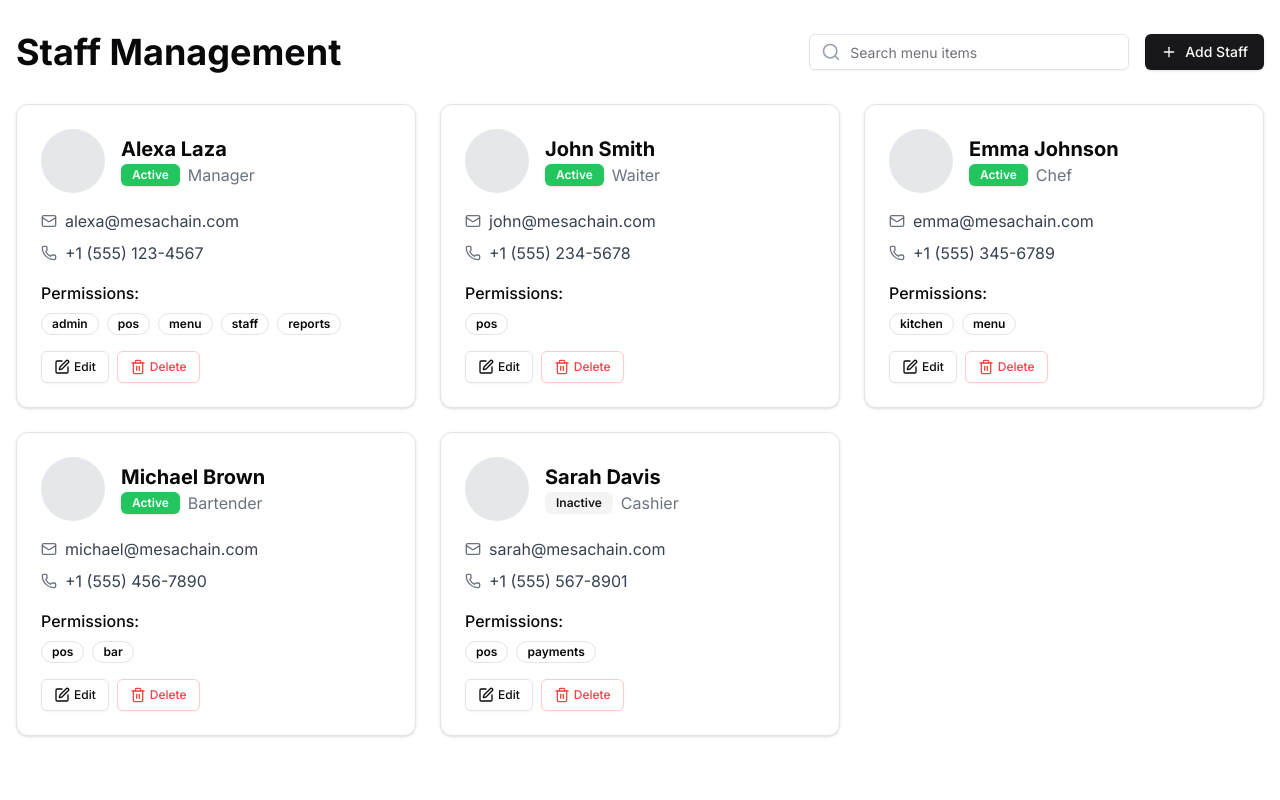
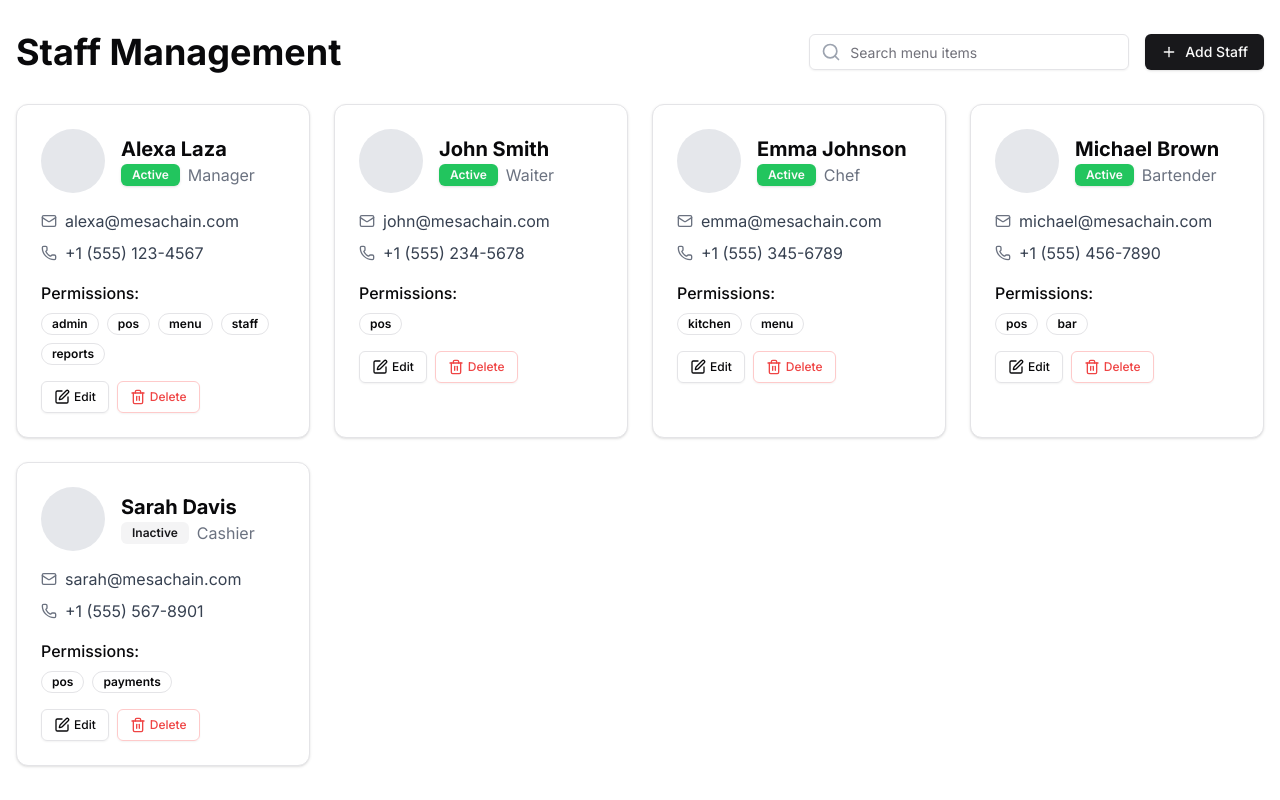
Before and after one commit to laryhills/MesaChain, a Next.js app in the folder apps/frontend/: page /staff in a window 1280 px wide. Built offline with nearby package versions, Linux system fonts and the light colour scheme.

Commit message:
fix: update grid layout in MenuManagement and StaffManagement components to support four columns

```diff
--- a/apps/frontend/components/menu-management.tsx
+++ b/apps/frontend/components/menu-management.tsx
@@ -171,7 +171,7 @@
                 </TabsList>
             </Tabs>
 
-            <div className="grid grid-cols-1 md:grid-cols-2 lg:grid-cols-3 gap-6">
+            <div className="grid grid-cols-1 md:grid-cols-2 lg:grid-cols-4 gap-6">
                 {filteredMenuItems.map((item) => (
                     <MenuItemCard
                         key={item.id}
--- a/apps/frontend/components/staff-management.tsx
+++ b/apps/frontend/components/staff-management.tsx
@@ -118,7 +118,7 @@
                 </div>
             </div>
 
-            <div className="grid grid-cols-1 md:grid-cols-2 lg:grid-cols-3 gap-6">
+            <div className="grid grid-cols-1 md:grid-cols-2 lg:grid-cols-4 gap-6">
                 {filteredStaffMembers.map((member) => (
                     <StaffCard key={member.id} member={member} onDelete={() => handleDelete(member.id)} />
                 ))}
```
